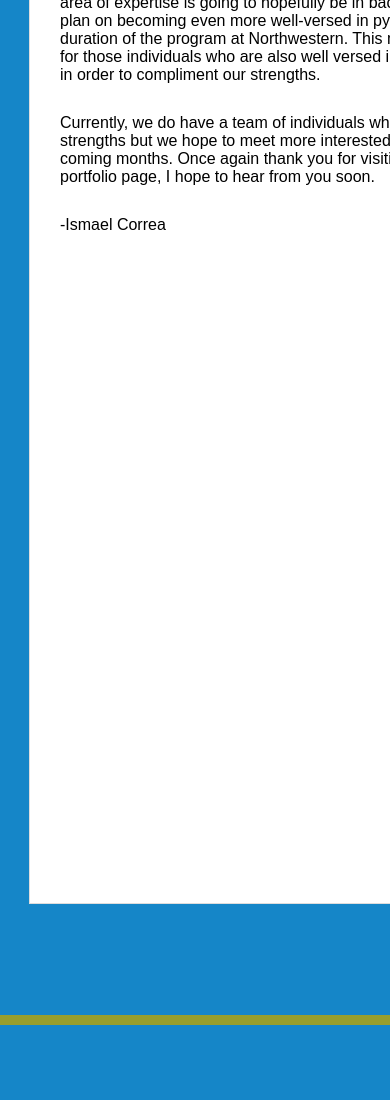
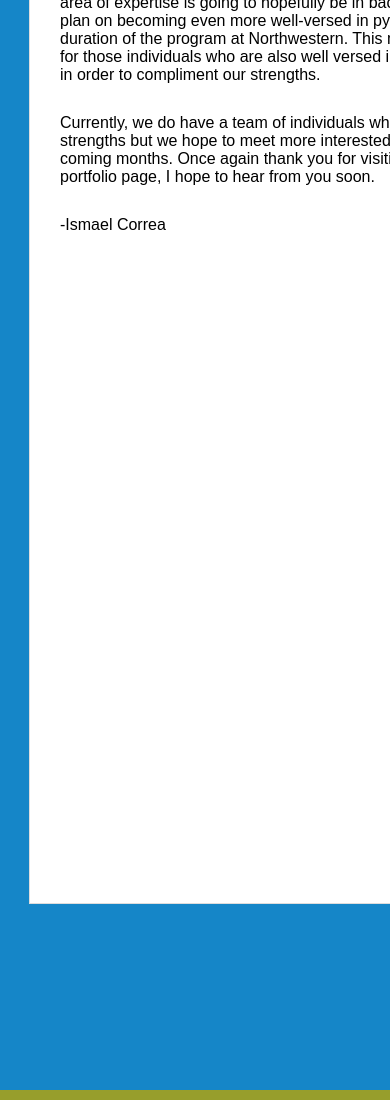
Before and after one commit to icorrea128/Responsive-Portfolio, a plain HTML site: page index.html in a window 390 px wide. Shown: the part 619-1719 px from the top of the page. Before the commit the page ends 1644 px from the top, so only its background shows below. Drawn offline with Linux system fonts and the light colour scheme.

Commit message:
Modified

```diff
--- a/assets/css/style.css
+++ b/assets/css/style.css
@@ -289,7 +289,7 @@ input:hover {
         position:absolute;
         }
     #footer{
-        bottom:-800px;
+        bottom:-875px;
         }
     .Name {
 
```
